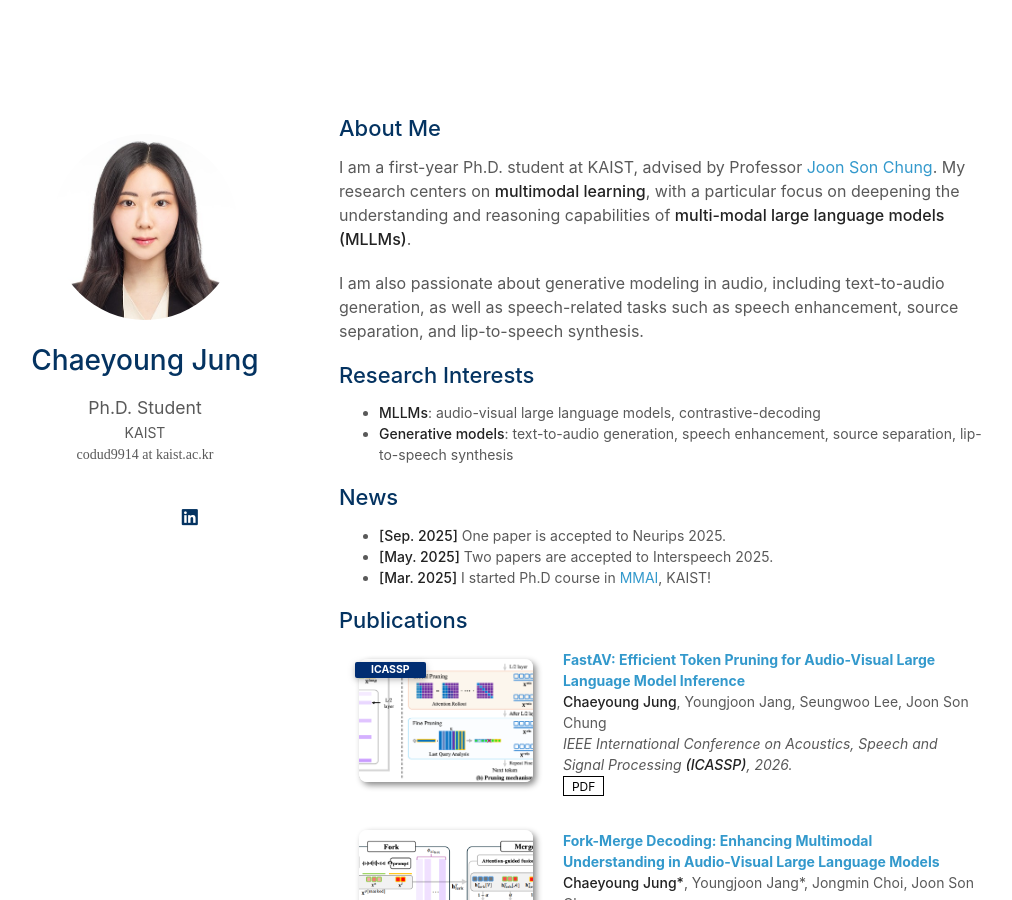
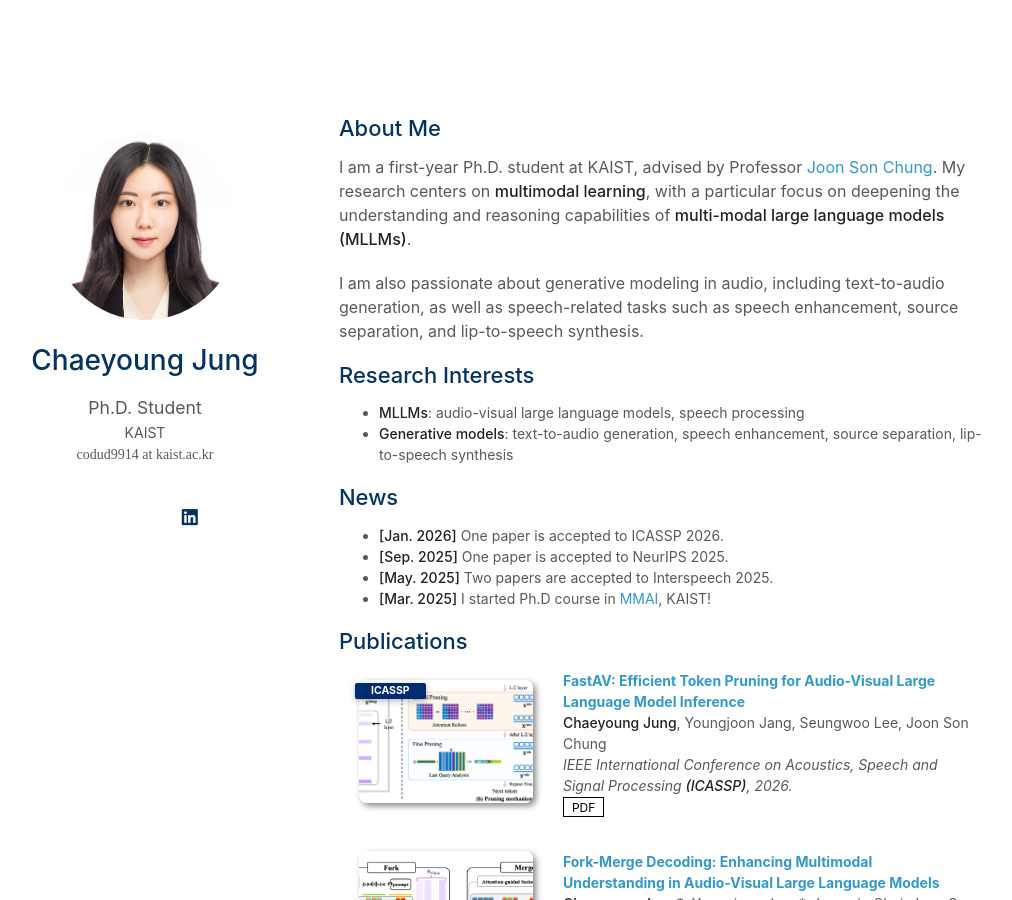
Before and after one commit to cyongong/cyongong.github.io, a Jekyll site: the page built from index.md, in a window 1280 px wide and 900 px high. Shown: the whole window, without its empty margins (131-1143 px from the left). Built offline with Jekyll 4.4.1, drawn with Linux system fonts in a browser that asks for light colours; a style sheet for code colours, icons or effects is not loaded; our own code applies the rules of GitHub Pages for plain Markdown files.

Commit message:
Update index.md

```diff
--- a/index.md
+++ b/index.md
@@ -17,12 +17,13 @@ I am also passionate about generative modeling in audio, including text-to-audio
 
 ## Research Interests
 
-- **MLLMs**: audio-visual large language models, contrastive-decoding
+- **MLLMs**: audio-visual large language models, speech processing
 - **Generative models**: text-to-audio generation, speech enhancement, source separation, lip-to-speech synthesis
 
 ## News
 
-- **[Sep. 2025]** One paper is accepted to Neurips 2025.
+- **[Jan. 2026]** One paper is accepted to ICASSP 2026.
+- **[Sep. 2025]** One paper is accepted to NeurIPS 2025.
 - **[May. 2025]** Two papers are accepted to Interspeech 2025.
 - **[Mar. 2025]** I started Ph.D course in <a href="https://mm.kaist.ac.kr">MMAI</a>, KAIST!
 
```
